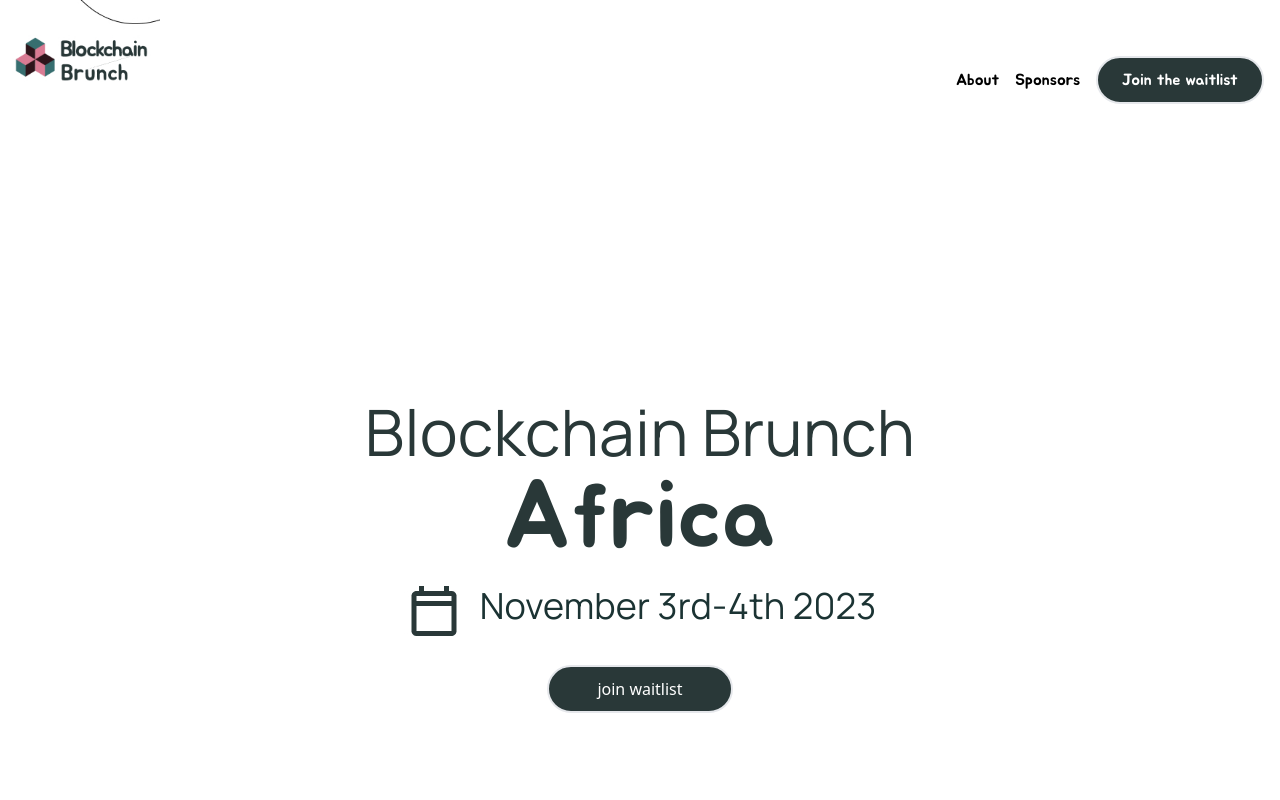
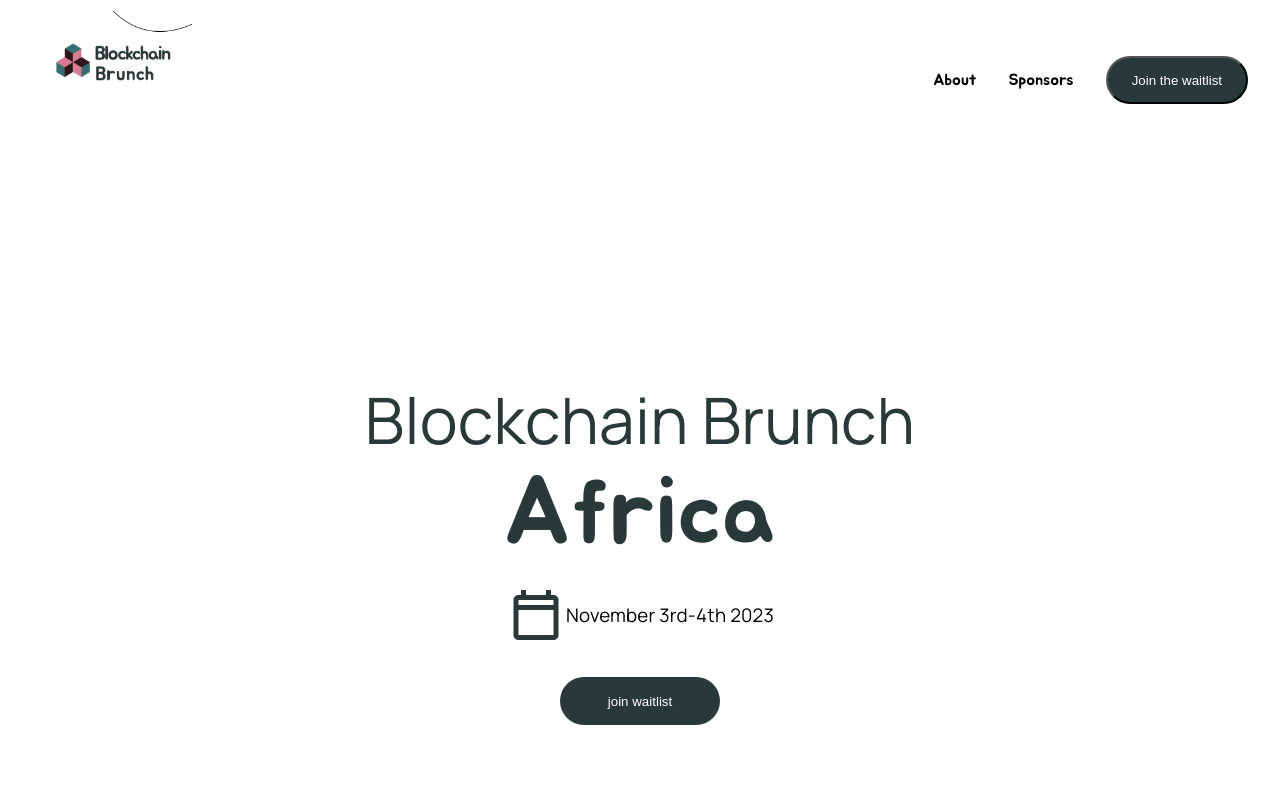
Before and after one commit to agadiajeffrey12/events, a website: page src/index.html in a window 1280 px wide. Shown: the top 800 px of the page. Drawn offline with Linux system fonts and the light colour scheme.

Commit message:
new commit

```diff
--- a/src/index.html
+++ b/src/index.html
@@ -3,24 +3,24 @@
 <head>
   <meta charset="UTF-8">
   <meta name="viewport" content="width=device-width, initial-scale=1.0">
-  <link href="/src/output.css" rel="stylesheet">
+  <link href="/src/styles.css" rel="stylesheet">
   <style>
   @import url('https://fonts.googleapis.com/css2?family=Inter:wght@400;500;700;800;900&family=Jua&family=Manrope:wght@300;400;500;600;700&family=Pacifico&family=Poppins:ital,wght@0,400;0,500;0,600;1,400;1,500;1,600&display=swap');
 </style>
 </head>
 <body>
-  <div class="w-full max-w-[1500px]  m-auto">
-    <header class="h-[20vh] w-full flex " style=" font-family: 'Jua', sans-serif">
+  <div class="main">
+    <header  style=" font-family: 'Jua', sans-serif">
         <div class="w-[50%] h-full   flex items-center" >
-            <img src="assets/DigiBloc for Blockchain 1.jpg" class="h-full object-cover object-center  w-[10rem]  " />
+            <img src="assets/DigiBloc for Blockchain 1.jpg"  />
         </div>
         <div class="flex w-[50%] h-full items-center gap-4 justify-end pr-4">
             <p>About</p>
             <p>Sponsors</p>
-            <button class="h-[3rem] pl-6 pr-6 rounded-[2rem] border-2 bg-[#293838] text-white">Join the waitlist</button>
+            <button class="headerButton">Join the waitlist</button>
         </div>
     </header>
-    <div class="flex items-center justify-center flex-col gap-6 h-[100vh]">
+    <div class="hero">
         <h1 style="font-family: 'Manrope', sans-serif; font-size: 64px; color: #293838; font-weight: 400;
         line-height: 79%;
         letter-spacing: 0.32px;">Blockchain Brunch</h1>
@@ -32,7 +32,7 @@
             line-height: 140%;
             letter-spacing: 0.18px;" class="text-[36px] text-[#1B3333]">November 3rd-4th 2023</h3>
         </div>
-        <button class="h-[3rem] pl-12 pr-12 rounded-[2rem] border-2 bg-[#293838] text-white">join waitlist</button>
+        <button class="heroButton">join waitlist</button>
     </div>
     <div class="flex w-full h-[633px] bg-black ">
       <div class="flex  justify-center flex-col w-[60%] h-full  text-white pl-[5rem]">
--- /dev/null
+++ b/src/styles.css
@@ -0,0 +1,87 @@
+*{
+    box-sizing: border-box;
+    margin:0;
+    padding:0;
+}
+
+body{
+    overflow-x:hidden;
+}
+
+.main{
+    width:100vw;
+    max-width:1500px;
+    margin:auto;
+}
+
+header{
+    width:100%;
+    height:20vh;
+    display:flex;
+}
+
+header div{
+    display:flex;
+    width:50%;
+    /* border:1px solid black; */
+    overflow:hidden;
+}
+
+header div:first-child{
+    padding-left:2rem;
+}
+
+header div:first-child img{
+height: 100%;
+width:10rem;
+object-position: center;
+object-fit: contain;
+/* border:1px solid black; */
+}
+
+header div:nth-child(2){
+    /* border:1px solid black; */
+    justify-content:flex-end;
+    padding-right:2rem;
+    align-items:center;
+    gap:2rem;
+}
+
+.headerButton{
+    height:3rem;
+    padding-left: 1.5rem;
+    padding-right:1.5rem;
+    border-radius:2rem;
+    background:#293838;
+    color: white;
+}
+
+.hero{
+    display:flex;
+    align-items:center;
+    justify-content:center;
+    display:flex;
+    flex-direction: column;
+    gap: 2rem;
+    height: 100vh;
+}
+
+
+.hero div{
+    display:flex;
+    align-items:center;
+}
+
+.heroButton{
+display: flex;
+align-items:center;
+justify-content:center;
+background:#293838;
+color: #fff;
+border-radius:2rem;
+padding-left:3rem;
+padding-right:3rem;
+height: 3rem;
+border:none;
+}
+/* flex items-center justify-center flex-col gap-6 h-[100vh] */
```
